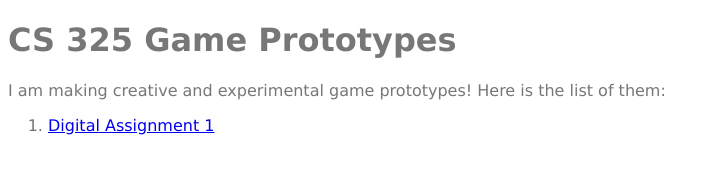
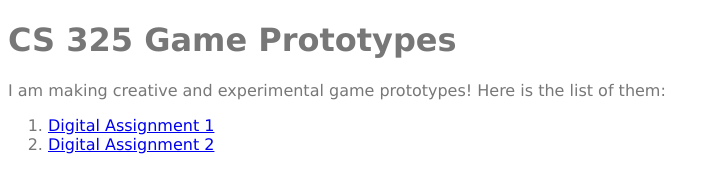
Before and after one commit to adamwrice/cs325-game-prototypes, a plain HTML site: page index.html in a window 1280 px wide. Shown: the whole page, without its empty margins (0-718 px from the left). Drawn offline with Linux system fonts and the light colour scheme.

Commit message:
Update index.html

```diff
--- a/index.html
+++ b/index.html
@@ -25,6 +25,7 @@ body
 
 <ol>
 <li><a href="HW1">Digital Assignment 1</a></li>
+<li><a href="HW2">Digital Assignment 2</a></li>
 </ol>
 
 </body>
```
